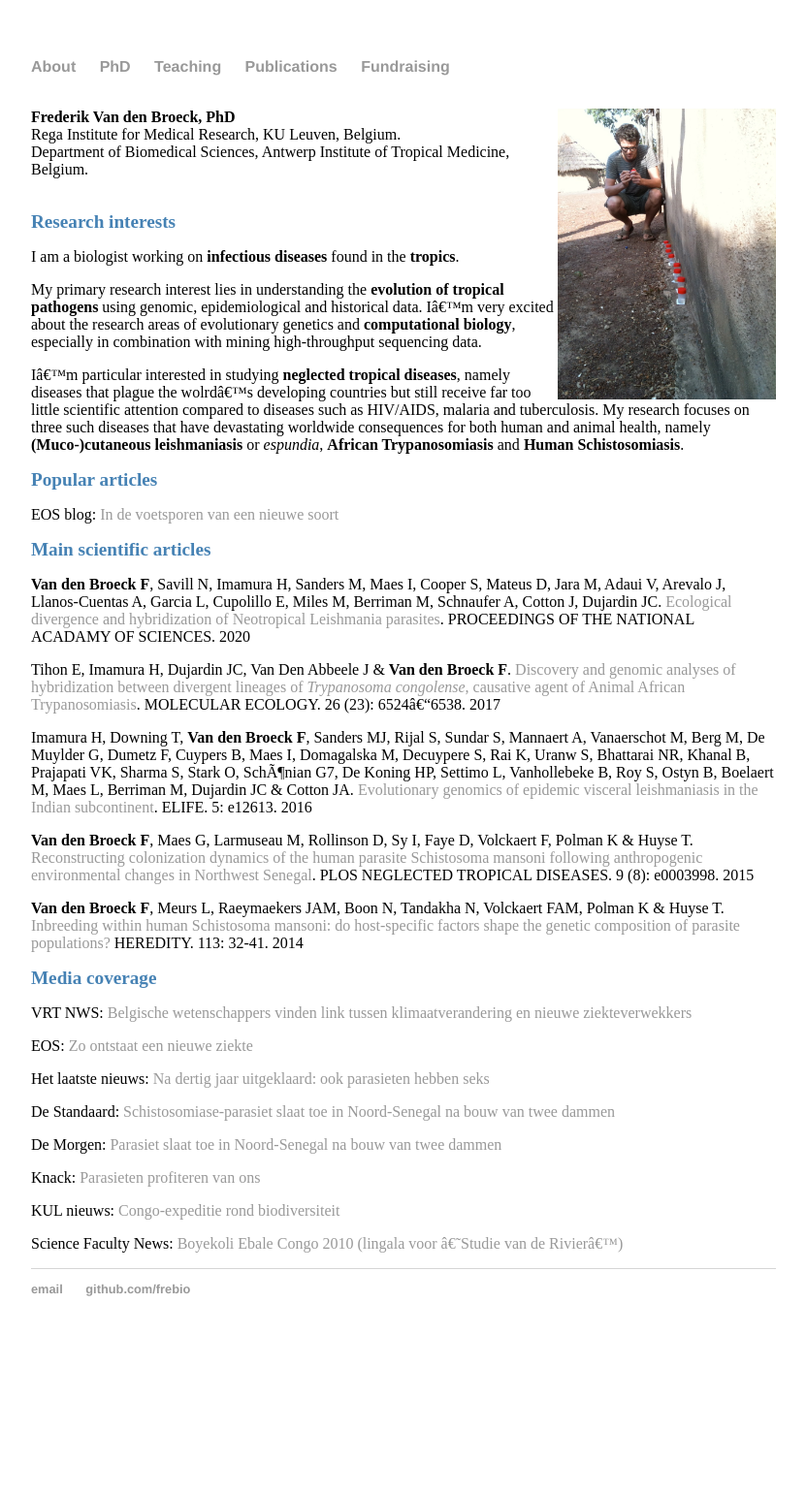
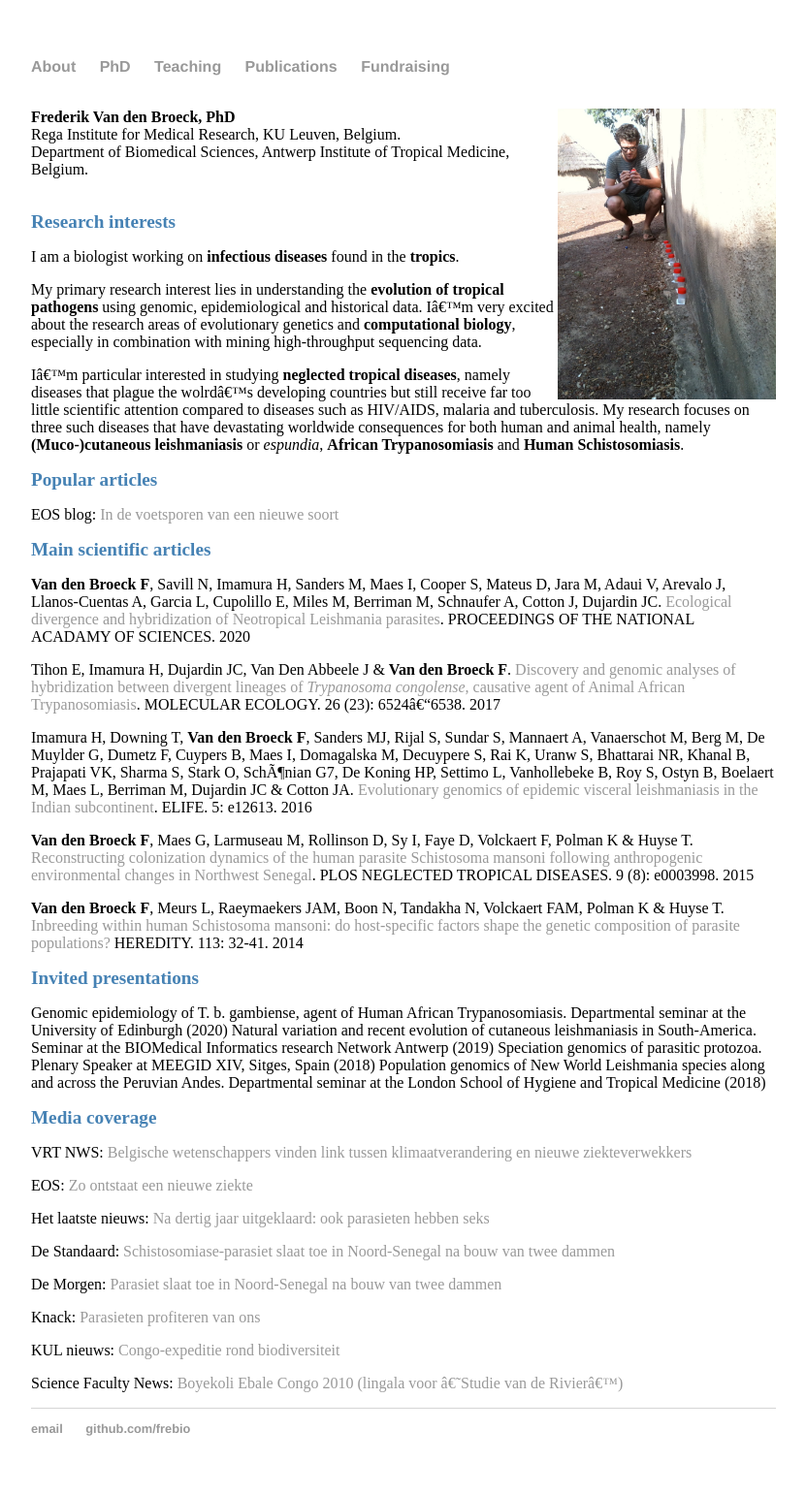
Before and after one commit to FreBio/FreBio.github.io, a Jekyll site: the page built from index.md, in a window 1280 px wide. Shown: the whole page at 97% size, without its empty margins (224-1055 px from the left). Built offline with Jekyll 4.4.1, drawn with Linux system fonts in a browser that asks for light colours; our own code applies the rules of GitHub Pages for plain Markdown files; comment, search, counter and statistics services are not loaded; before the commit the page ends 1397 px from its top, so only the background shows below that.

Commit message:
Update index.md

```diff
--- a/index.md
+++ b/index.md
@@ -33,6 +33,12 @@ Imamura H, Downing T, **Van den Broeck F**, Sanders MJ, Rijal S, Sundar S, Manna
 **Van den Broeck F**, Meurs L, Raeymaekers JAM, Boon N, Tandakha N, Volckaert FAM, Polman K & Huyse T. [Inbreeding within human Schistosoma mansoni: do host-specific factors shape the genetic composition of parasite populations?](https://doi.org/10.1038/hdy.2014.13) HEREDITY. 113: 32-41. 2014
 
 
+# Invited presentations
+Genomic epidemiology of T. b. gambiense, agent of Human African Trypanosomiasis. Departmental seminar at the University of Edinburgh (2020)
+Natural variation and recent evolution of cutaneous leishmaniasis in South-America. Seminar at the BIOMedical Informatics research Network Antwerp (2019)
+Speciation genomics of parasitic protozoa. Plenary Speaker at MEEGID XIV, Sitges, Spain (2018)
+Population genomics of New World Leishmania species along and across the Peruvian Andes. Departmental seminar at the London School of Hygiene and Tropical Medicine (2018)
+
 
 # Media coverage
 VRT NWS: [Belgische wetenschappers vinden link tussen klimaatverandering en nieuwe ziekteverwekkers](https://www.vrt.be/vrtnws/nl/2020/09/23/klimaatveradnering-nieuwe-ziekte-itg/)
```
